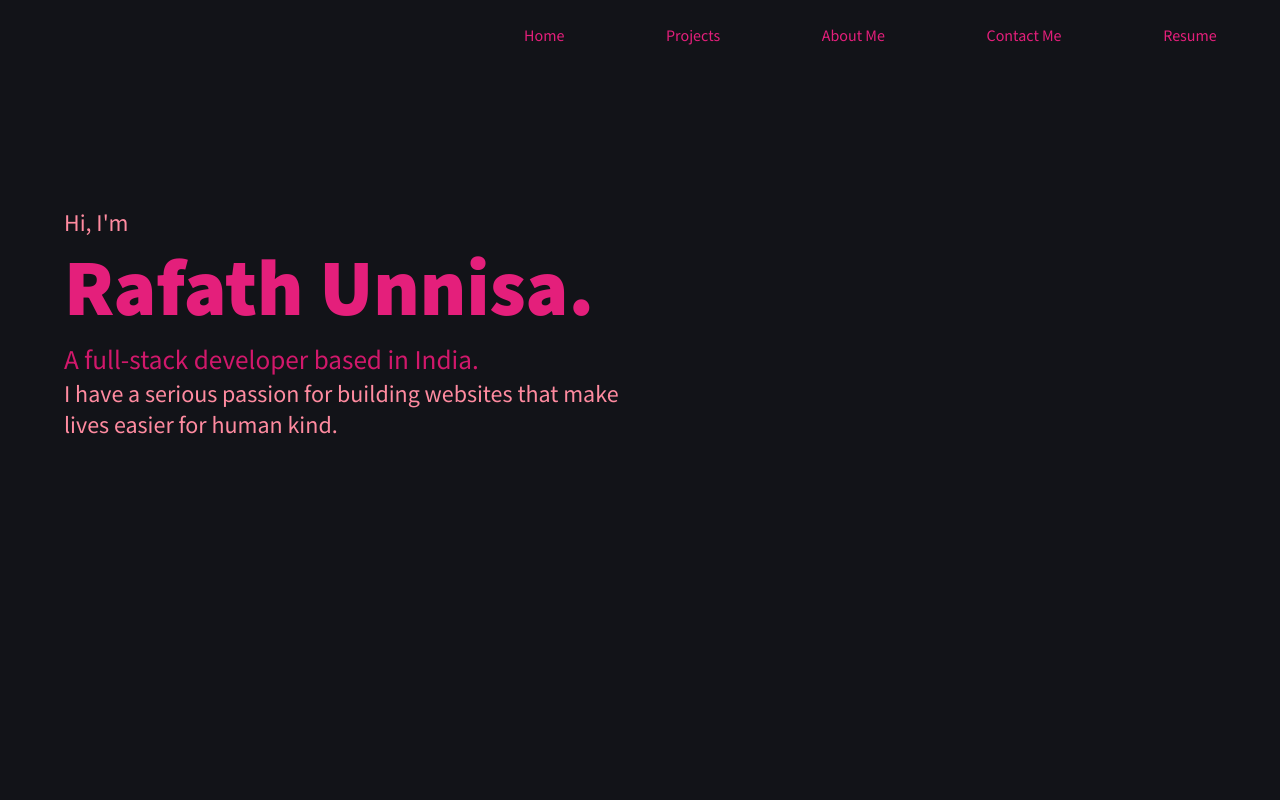
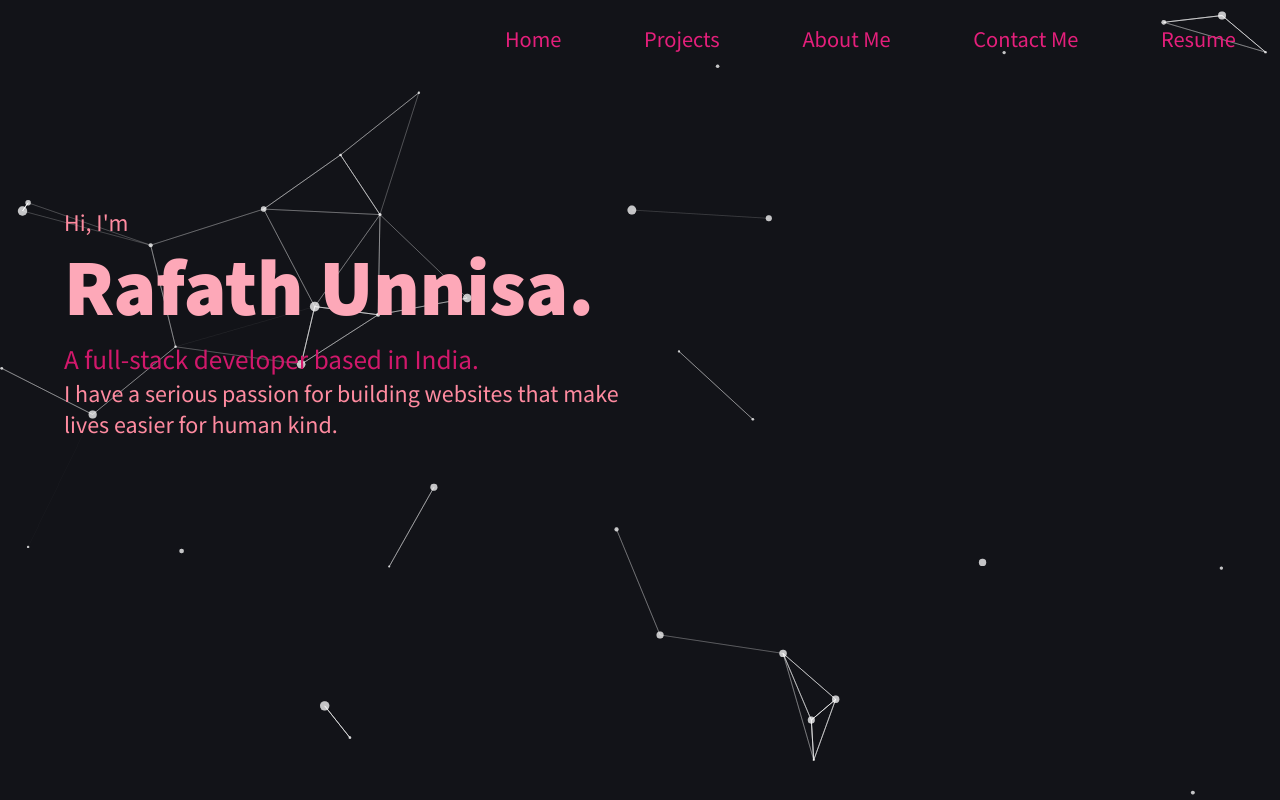
Before and after one commit to Rafath21/portfolio, a React (Create React App) app: page / in a window 1280 px wide. Shown: the top 800 px of the page. Built offline with nearby package versions, Linux system fonts and the light colour scheme.

Commit message:
Added tsparticles

```diff
--- a/package.json
+++ b/package.json
@@ -10,6 +10,7 @@
     "react-dom": "^17.0.2",
     "react-router-dom": "^5.2.0",
     "react-scripts": "4.0.3",
+    "react-tsparticles": "^1.37.3",
     "styled-components": "^5.3.3",
     "web-vitals": "^1.1.2"
   },
--- a/src/App.css
+++ b/src/App.css
@@ -19,14 +19,30 @@ body {
   font-family: "Mada", sans-serif;
   overflow: auto;
   overflow-x: hidden;
+  animation-name: fade;
+  animation-duration: 3s;
 }
+
 .main {
   display: flex;
   flex-direction: column;
 }
 .banner {
   height: 100vh;
+  position: relative;
 }
+.particles {
+  position: absolute;
+  top: 0;
+  left: 0;
+  z-index: -1;
+  height: 100vh !important;
+}
+.tsparticles-canvas-el {
+  height: 100vh !important;
+  position: relative !important;
+}
+
 .navigation {
   color: var(--secondary-light);
   list-style: none;
@@ -37,7 +53,7 @@ body {
   justify-content: space-evenly;
   margin-left: 33%;
   margin-top: 2%;
-  font-size: 1rem;
+  font-size: 1.4rem;
 }
 .navigation > li:hover {
   cursor: pointer;
@@ -61,11 +77,12 @@ body {
 }
 .name {
   font-size: 3.5rem;
-  color: var(--secondary-light);
   font-family: "Mada";
   font-weight: 600;
   font-size: 5rem;
+  color: #fda8b8;
 }
+
 .fsd {
   font-size: 1.7rem;
   color: var(--secondary-dark);
@@ -80,6 +97,8 @@ body {
   display: flex;
   flex-direction: column;
   padding: 3.5rem;
+  animation-name: fade;
+  animation-duration: 3s;
 }
 .projects-title,
 .contact-me-title,
@@ -88,6 +107,7 @@ body {
   font-weight: 600;
   color: var(--secondary-light);
 }
+
 .project,
 .about-me-subsection {
   margin: 1rem;
@@ -98,6 +118,14 @@ body {
   border: 2px solid #302d2d70;
   padding: 3%;
   border-radius: 10px;
+  animation-name: fade;
+  animation-duration: 3s;
+}
+.project:nth-child(even) {
+  flex-direction: row;
+}
+.project:nth-child(odd) {
+  flex-direction: row-reverse;
 }
 .about-me-subsection {
   border: none;
@@ -227,6 +255,20 @@ body {
 .other-details-2 * {
   margin: 20px;
 }
+@keyframes fade {
+  0% {
+    opacity: 0;
+  }
+  25% {
+    opacity: 0.5;
+  }
+  50% {
+    opacity: 0.8;
+  }
+  100% {
+    opacity: 1;
+  }
+}
 @media screen and (max-width: 900px) {
   .introduction {
     flex-direction: column-reverse;
--- a/src/Home.jsx
+++ b/src/Home.jsx
@@ -1,9 +1,91 @@
 import React from "react";
 import "./App.css";
+import Particles from "react-tsparticles";
 const Home = () => {
   return (
     <div className="main">
       <div className="banner">
+        <Particles
+          className="particles"
+          id="tsparticles"
+          options={{
+            background: {
+              color: {
+                value: "#121318",
+              },
+            },
+            fpsLimit: 60,
+            interactivity: {
+              events: {
+                onClick: {
+                  enable: true,
+                  mode: "push",
+                },
+                onHover: {
+                  enable: true,
+                  mode: "repulse",
+                },
+                resize: true,
+              },
+              modes: {
+                bubble: {
+                  distance: 400,
+                  duration: 7,
+                  opacity: 0.8,
+                  size: 30,
+                },
+                push: {
+                  quantity: 3,
+                },
+                repulse: {
+                  distance: 200,
+                  duration: 0.4,
+                },
+              },
+            },
+            particles: {
+              color: {
+                value: "#ffffff",
+              },
+              links: {
+                color: "#ffffff",
+                distance: 150,
+                enable: true,
+                opacity: 0.5,
+                width: 1,
+              },
+              collisions: {
+                enable: true,
+              },
+              move: {
+                direction: "none",
+                enable: true,
+                outMode: "bounce",
+                random: false,
+                speed: 2,
+                straight: false,
+              },
+              number: {
+                density: {
+                  enable: true,
+                  value_area: 800,
+                },
+                value: 30,
+              },
+              opacity: {
+                value: 0.5,
+              },
+              shape: {
+                type: "circle",
+              },
+              size: {
+                random: true,
+                value: 5,
+              },
+            },
+            detectRetina: true,
+          }}
+        />
         <nav className="navigation">
           <li>Home</li>
           <li>Projects</li>
```
Also changed, not shown: src/data.js (added, +9 -0 lines), 1 other file (tests, documents, lock files or other folders).
